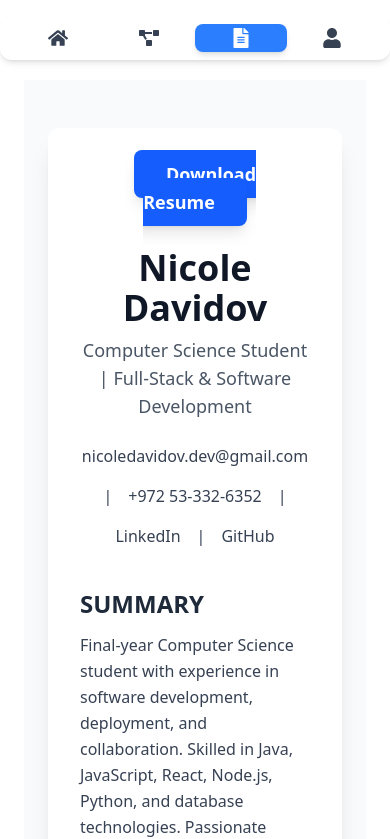
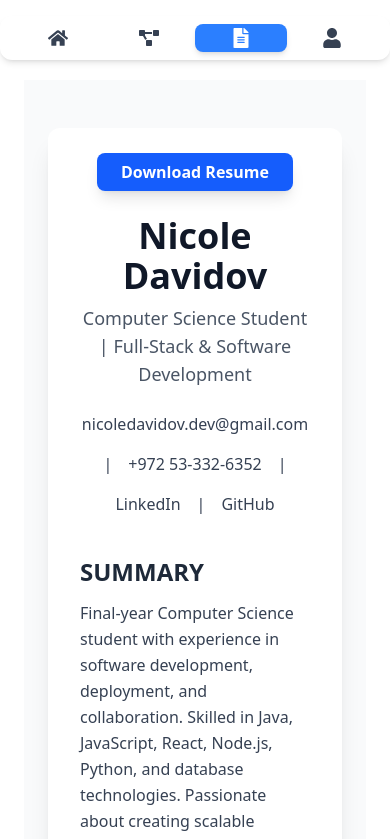
Before and after one commit to NicoleDavidov/Personal-Portfolio, a React (Vite) app: page /resume in a window 390 px wide. Shown: the top 839 px of the page. Built offline with nearby package versions, Linux system fonts and the light colour scheme.

Commit message:
עדכון עיצוב או קוד

```diff
--- a/src/pages/Resume.jsx
+++ b/src/pages/Resume.jsx
@@ -9,7 +9,7 @@ export default function Resume() {
           <motion.a
             href="/Nicole-Davidov-CV.pdf"
             download
-            className="bg-blue-600 text-white px-8 py-3 rounded-lg font-bold text-lg shadow-lg hover:bg-blue-700 transition"
+            className="bg-blue-600 text-white px-6 py-2 rounded-lg font-bold text-base sm:px-8 sm:py-3 sm:text-lg shadow-lg hover:bg-blue-700 transition"
           >
             Download Resume
           </motion.a>
```
